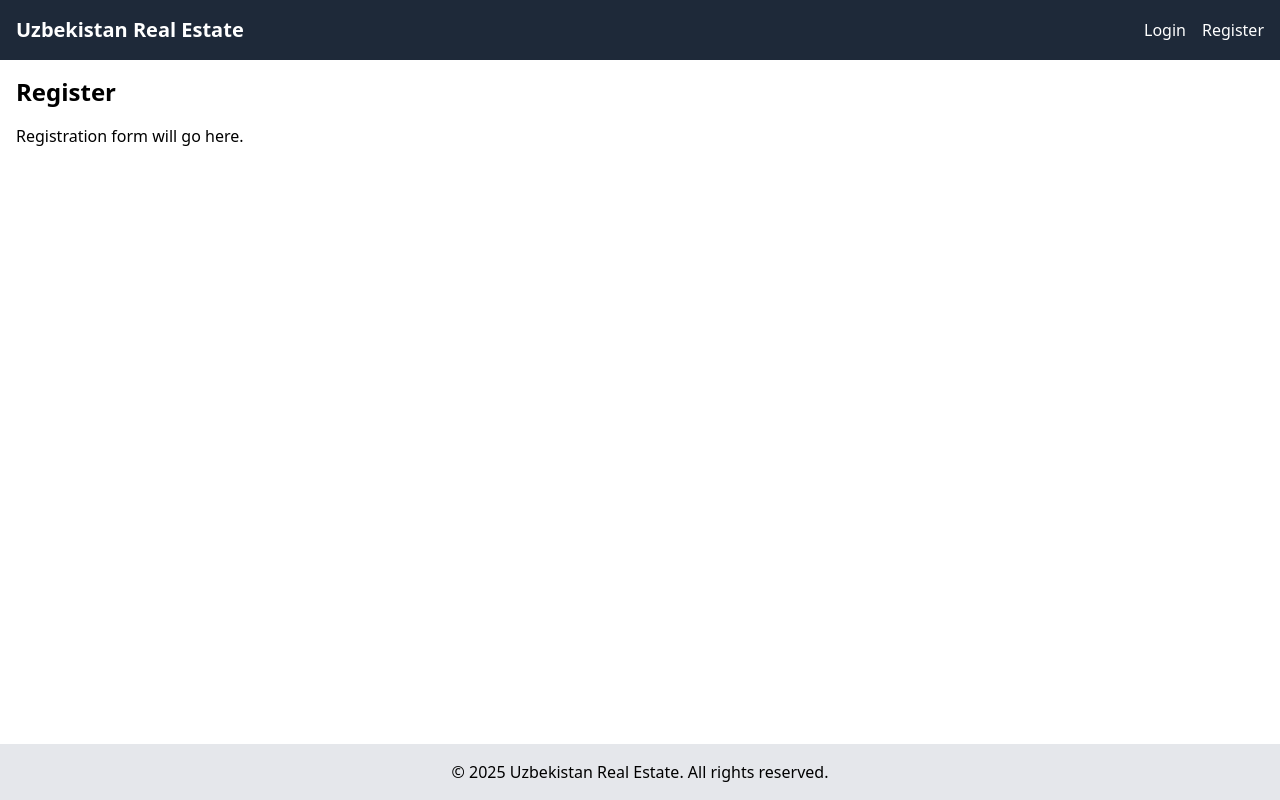
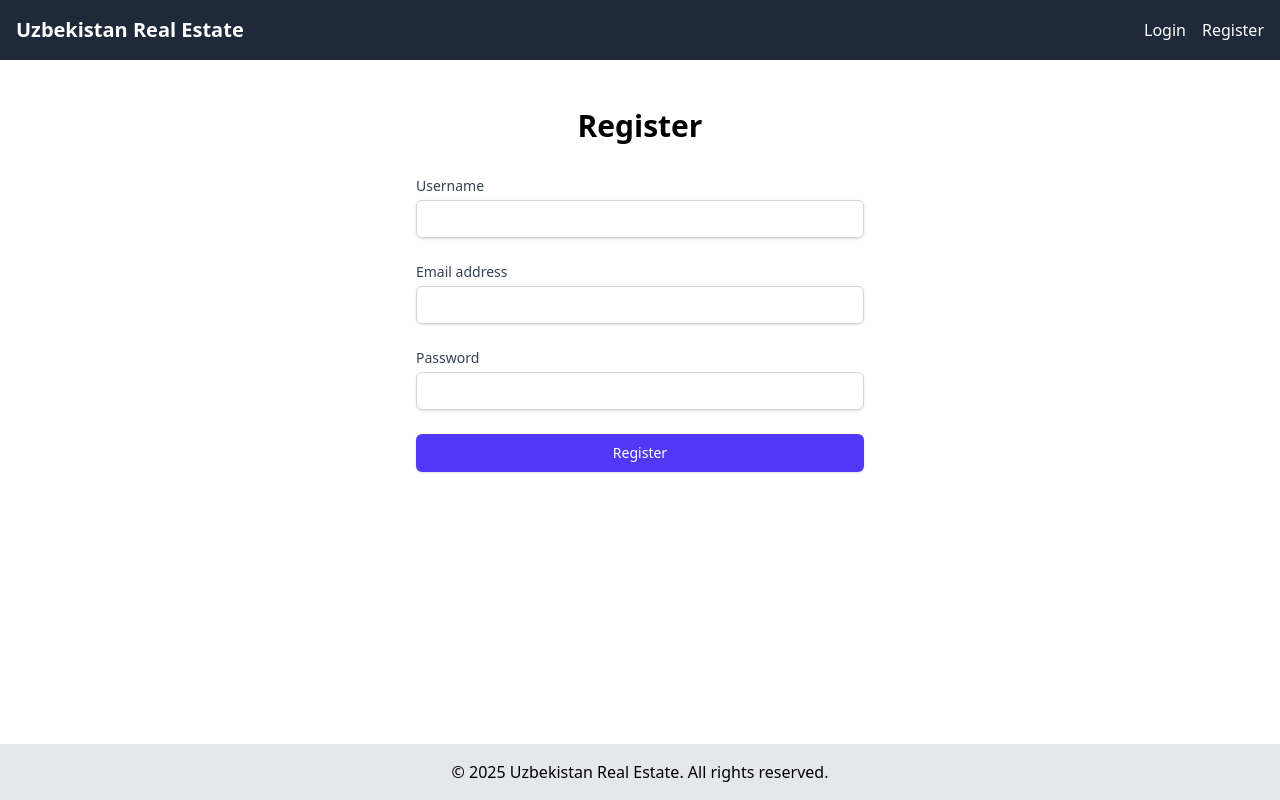
Before and after one commit to viktordrukker/uz-real-estate-aggregator, a Next.js app in the folder frontend/: page /register in a window 1280 px wide. Built offline with nearby package versions, Linux system fonts and the light colour scheme.

Commit message:
feat(frontend): implement basic auth context and update login/layout

```diff
--- a/frontend/src/app/layout.tsx
+++ b/frontend/src/app/layout.tsx
@@ -1,32 +1,35 @@
-import type { Metadata } from "next";
-import Link from 'next/link'; // Import Link
+'use client'; // Layout needs to be client component to use hooks like useAuth
+
+// Note: Metadata export might not work as expected in a full client component layout.
+// Consider moving metadata to specific pages or using alternative approaches if needed.
+// import type { Metadata } from "next";
+import Link from 'next/link';
 import "./globals.css";
+import { AuthProvider, useAuth } from '@/context/AuthContext'; // Import AuthProvider and useAuth
 
-export const metadata: Metadata = {
-  title: "Uzbekistan Real Estate",
-  description: "Find properties for sale and rent in Uzbekistan",
-};
+// export const metadata: Metadata = {
+//   title: "Uzbekistan Real Estate",
+//   description: "Find properties for sale and rent in Uzbekistan",
+// };
 
-export default function RootLayout({
-  children,
-}: Readonly<{
-  children: React.ReactNode;
-}>) {
-  // TODO: Add logic to show user info/logout if logged in
-  const isLoggedIn = false; // Placeholder
+// Header component to access auth context
+function SiteHeader() {
+  const { user, logout, isLoading } = useAuth();
 
   return (
-    <html lang="en">
-      <body className="antialiased flex flex-col min-h-screen">
     <header className="bg-gray-800 text-white p-4">
       <div className="container mx-auto flex justify-between items-center">
         <Link href="/" className="text-xl font-bold">Uzbekistan Real Estate</Link>
         <nav>
-              {isLoggedIn ? (
+          {isLoading ? (
+            <span>Loading...</span> // Show loading state
+          ) : user ? (
             <>
-                  {/* Placeholder for logged-in user */}
-                  <span>Welcome, User!</span>
-                  <button className="ml-4 bg-red-500 hover:bg-red-700 text-white font-bold py-2 px-4 rounded">
+              <span className="mr-4">Welcome, {user.username}!</span>
+              <button
+                onClick={logout}
+                className="bg-red-500 hover:bg-red-700 text-white font-bold py-2 px-4 rounded"
+              >
                 Logout
               </button>
             </>
@@ -40,6 +43,20 @@ export default function RootLayout({
         </nav>
       </div>
     </header>
+  );
+}
+
+
+export default function RootLayout({
+  children,
+}: Readonly<{
+  children: React.ReactNode;
+}>) {
+  return (
+    <html lang="en">
+      <body className="antialiased flex flex-col min-h-screen">
+        <AuthProvider> {/* AuthProvider needs to wrap components using the context */}
+          <SiteHeader /> {/* Use the new Header component */}
           <main className="p-4 flex-grow container mx-auto">
             {/* Page content will be rendered here */}
             {children}
@@ -48,6 +65,7 @@ export default function RootLayout({
             {/* Placeholder for Footer Content */}
             &copy; {new Date().getFullYear()} Uzbekistan Real Estate. All rights reserved.
           </footer>
+        </AuthProvider>
       </body>
     </html>
   );
--- a/frontend/src/app/register/page.tsx
+++ b/frontend/src/app/register/page.tsx
@@ -1,11 +1,11 @@
 import React from 'react';
+import RegisterForm from '@/components/RegisterForm'; // Import the form component
 
 export default function RegisterPage() {
   return (
-    <div>
-      <h1 className="text-2xl font-bold mb-4">Register</h1>
-      {/* TODO: Implement registration form */}
-      <p>Registration form will go here.</p>
+    <div className="py-8">
+      <h1 className="text-3xl font-bold text-center mb-8">Register</h1>
+      <RegisterForm />
     </div>
   );
 }
--- a/frontend/src/components/LoginForm.tsx
+++ b/frontend/src/components/LoginForm.tsx
@@ -1,7 +1,8 @@
 'use client'; // Client component for form interaction
 
 import React, { useState } from 'react';
-import { useRouter } from 'next/navigation'; // Import useRouter for redirection
+import { useRouter } from 'next/navigation';
+import { useAuth } from '@/context/AuthContext'; // Import useAuth hook
 
 // Function to handle the login API call
 const handleLogin = async (identifier: string, password: string): Promise<any> => {
@@ -40,8 +41,9 @@ const handleLogin = async (identifier: string, password: string): Promise<any> =
 };
 
 const LoginForm: React.FC = () => {
-  const router = useRouter(); // Initialize router
-  const [identifier, setIdentifier] = useState(''); // Can be email or username
+  const router = useRouter();
+  const { login } = useAuth(); // Get login function from context
+  const [identifier, setIdentifier] = useState('');
   const [password, setPassword] = useState('');
   const [error, setError] = useState(''); // To display login errors
 
@@ -54,11 +56,15 @@ const LoginForm: React.FC = () => {
     }
     try {
       const loginResponse = await handleLogin(identifier, password);
-      // On success:
-      alert('Login Successful!'); // Placeholder success message
-      // TODO: Implement proper session management
-      // TODO: Redirect to a protected page or homepage
-      router.push('/'); // Redirect to homepage for now
+      // On success, call the context login function
+      if (loginResponse.jwt && loginResponse.user) {
+        login(loginResponse.jwt, loginResponse.user); // Update context state
+        // alert('Login Successful!'); // Remove alert
+        router.push('/'); // Redirect to homepage
+      } else {
+        // Should not happen if API call was successful, but good practice
+        throw new Error('Login response missing JWT or user data.');
+      }
     } catch (err) {
       console.error("Login failed in component:", err);
       // Use error message from handleLogin if available, otherwise generic
--- /dev/null
+++ b/frontend/src/components/RegisterForm.tsx
@@ -0,0 +1,148 @@
+'use client'; // Client component for form interaction
+
+import React, { useState } from 'react';
+import { useRouter } from 'next/navigation';
+
+// Function to handle the registration API call
+const handleRegister = async (username: string, email: string, password: string): Promise<any> => {
+  console.log('Attempting registration with:', { username, email, password });
+  const strapiUrl = process.env.NEXT_PUBLIC_STRAPI_URL || 'http://localhost:1337';
+
+  try {
+    const res = await fetch(`${strapiUrl}/api/auth/local/register`, {
+      method: 'POST',
+      headers: {
+        'Content-Type': 'application/json',
+      },
+      body: JSON.stringify({ username, email, password }),
+    });
+
+    const data = await res.json();
+
+    if (!res.ok) {
+      const errorMessage = data?.error?.message || 'Registration failed due to an unknown error.';
+      console.error('Strapi registration error:', data);
+      throw new Error(errorMessage);
+    }
+
+    console.log('Registration successful:', data);
+    // data contains { jwt: '...', user: { ... } }
+    // TODO: Store JWT and user info securely (e.g., httpOnly cookie, context)
+    // TODO: Redirect user after successful registration
+    return data; // Return data on success
+
+  } catch (error) {
+    console.error('Network or other error during registration:', error);
+    throw error instanceof Error ? error : new Error('An unexpected error occurred during registration.');
+  }
+};
+
+const RegisterForm: React.FC = () => {
+  const router = useRouter();
+  const [username, setUsername] = useState('');
+  const [email, setEmail] = useState('');
+  const [password, setPassword] = useState('');
+  const [error, setError] = useState('');
+
+  const handleSubmit = async (e: React.FormEvent) => {
+    e.preventDefault();
+    setError('');
+    if (!username || !email || !password) {
+      setError('Please fill in all fields.');
+      return;
+    }
+    // Basic password validation (example)
+    if (password.length < 6) {
+      setError('Password must be at least 6 characters long.');
+      return;
+    }
+
+    try {
+      await handleRegister(username, email, password);
+      alert('Registration Successful! Please log in.'); // Placeholder success message
+      router.push('/login'); // Redirect to login page after registration
+    } catch (err) {
+      console.error("Registration failed in component:", err);
+      setError(err instanceof Error ? err.message : 'Registration failed. Please try again.');
+    }
+  };
+
+  return (
+    <form onSubmit={handleSubmit} className="space-y-6 max-w-md mx-auto">
+      {error && <p className="text-red-500 text-center">{error}</p>}
+      <div>
+        <label
+          htmlFor="username"
+          className="block text-sm font-medium text-gray-700"
+        >
+          Username
+        </label>
+        <div className="mt-1">
+          <input
+            id="username"
+            name="username"
+            type="text"
+            autoComplete="username"
+            required
+            value={username}
+            onChange={(e) => setUsername(e.target.value)}
+            className="appearance-none block w-full px-3 py-2 border border-gray-300 rounded-md shadow-sm placeholder-gray-400 focus:outline-none focus:ring-indigo-500 focus:border-indigo-500 sm:text-sm"
+          />
+        </div>
+      </div>
+
+       <div>
+        <label
+          htmlFor="email"
+          className="block text-sm font-medium text-gray-700"
+        >
+          Email address
+        </label>
+        <div className="mt-1">
+          <input
+            id="email"
+            name="email"
+            type="email"
+            autoComplete="email"
+            required
+            value={email}
+            onChange={(e) => setEmail(e.target.value)}
+            className="appearance-none block w-full px-3 py-2 border border-gray-300 rounded-md shadow-sm placeholder-gray-400 focus:outline-none focus:ring-indigo-500 focus:border-indigo-500 sm:text-sm"
+          />
+        </div>
+      </div>
+
+      <div>
+        <label
+          htmlFor="password"
+          className="block text-sm font-medium text-gray-700"
+        >
+          Password
+        </label>
+        <div className="mt-1">
+          <input
+            id="password"
+            name="password"
+            type="password"
+            autoComplete="new-password"
+            required
+            value={password}
+            onChange={(e) => setPassword(e.target.value)}
+            className="appearance-none block w-full px-3 py-2 border border-gray-300 rounded-md shadow-sm placeholder-gray-400 focus:outline-none focus:ring-indigo-500 focus:border-indigo-500 sm:text-sm"
+          />
+        </div>
+      </div>
+
+      <div>
+        <button
+          type="submit"
+          className="w-full flex justify-center py-2 px-4 border border-transparent rounded-md shadow-sm text-sm font-medium text-white bg-indigo-600 hover:bg-indigo-700 focus:outline-none focus:ring-2 focus:ring-offset-2 focus:ring-indigo-500"
+        >
+          Register
+        </button>
+      </div>
+    </form>
+  );
+};
+
+export default RegisterForm;
--- /dev/null
+++ b/frontend/src/context/AuthContext.tsx
@@ -0,0 +1,81 @@
+'use client'; // Context provider often needs client-side hooks
+
+import React, { createContext, useState, useContext, useEffect, ReactNode } from 'react';
+import { useRouter } from 'next/navigation';
+
+interface AuthUser {
+  id: number;
+  username: string;
+  email: string;
+  // Add other user fields if needed
+}
+
+interface AuthContextType {
+  user: AuthUser | null;
+  jwt: string | null;
+  isLoading: boolean; // To handle initial loading of state
+  login: (token: string, userData: AuthUser) => void;
+  logout: () => void;
+}
+
+const AuthContext = createContext<AuthContextType | undefined>(undefined);
+
+export const AuthProvider: React.FC<{ children: ReactNode }> = ({ children }) => {
+  const [user, setUser] = useState<AuthUser | null>(null);
+  const [jwt, setJwt] = useState<string | null>(null);
+  const [isLoading, setIsLoading] = useState(true); // Start loading initially
+  const router = useRouter();
+
+  // Effect to load token/user from storage on initial mount
+  useEffect(() => {
+    // Using localStorage for simplicity in dev. Use httpOnly cookies for production.
+    const storedJwt = localStorage.getItem('strapi_jwt');
+    const storedUser = localStorage.getItem('strapi_user');
+
+    if (storedJwt && storedUser) {
+      try {
+        setJwt(storedJwt);
+        setUser(JSON.parse(storedUser));
+      } catch (error) {
+        console.error("Error parsing stored auth data:", error);
+        // Clear invalid stored data
+        localStorage.removeItem('strapi_jwt');
+        localStorage.removeItem('strapi_user');
+      }
+    }
+    setIsLoading(false); // Finished loading initial state
+  }, []);
+
+  const login = (token: string, userData: AuthUser) => {
+    setJwt(token);
+    setUser(userData);
+    // Store in localStorage (simple approach)
+    localStorage.setItem('strapi_jwt', token);
+    localStorage.setItem('strapi_user', JSON.stringify(userData));
+  };
+
+  const logout = () => {
+    setJwt(null);
+    setUser(null);
+    // Clear from localStorage
+    localStorage.removeItem('strapi_jwt');
+    localStorage.removeItem('strapi_user');
+    // Optional: Redirect to login or homepage after logout
+    router.push('/login');
+  };
+
+  return (
+    <AuthContext.Provider value={{ user, jwt, isLoading, login, logout }}>
+      {children}
+    </AuthContext.Provider>
+  );
+};
+
+// Custom hook to use the AuthContext
+export const useAuth = (): AuthContextType => {
+  const context = useContext(AuthContext);
+  if (context === undefined) {
+    throw new Error('useAuth must be used within an AuthProvider');
+  }
+  return context;
+};
```
Lines whose indentation alone changed are shown as unchanged.
